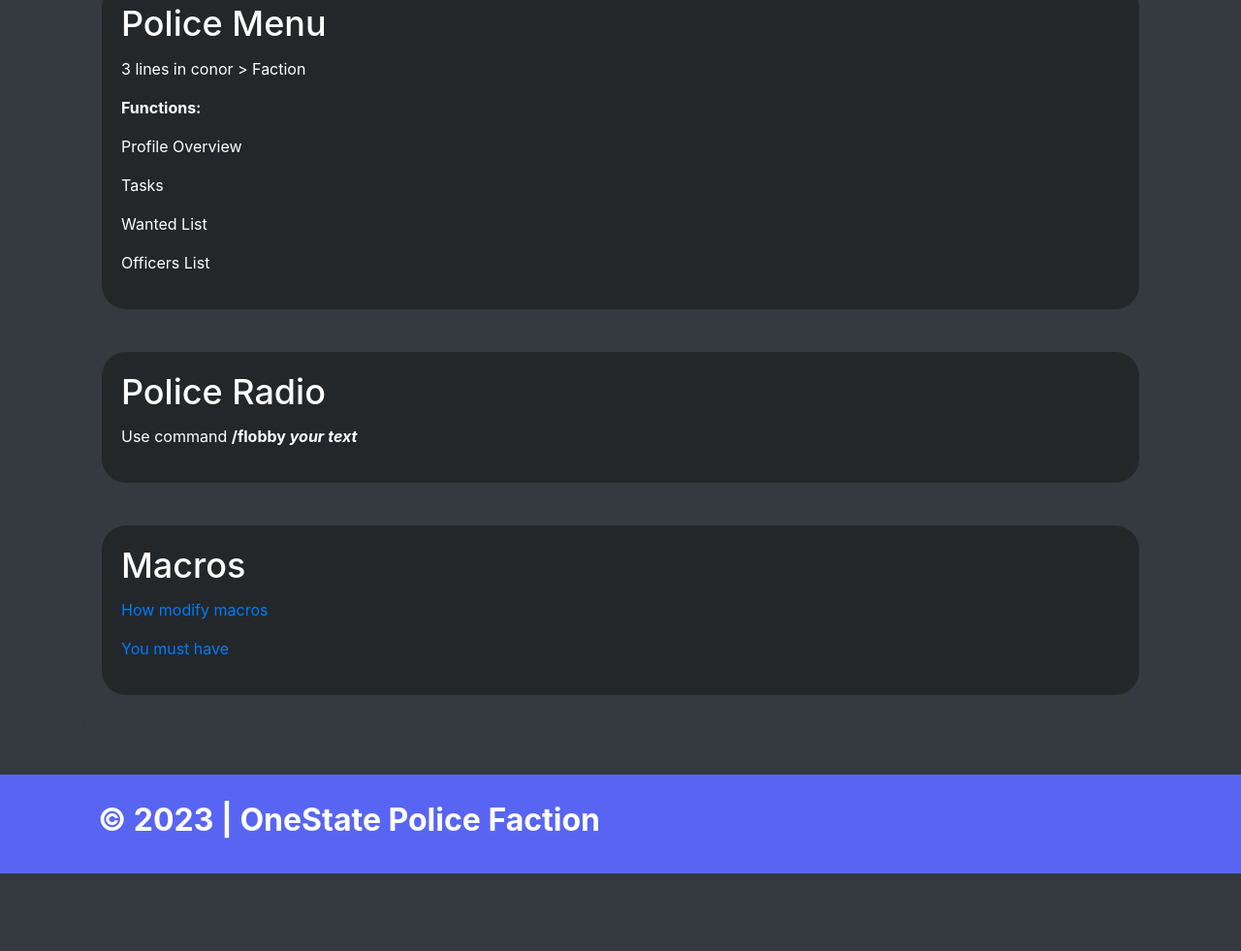
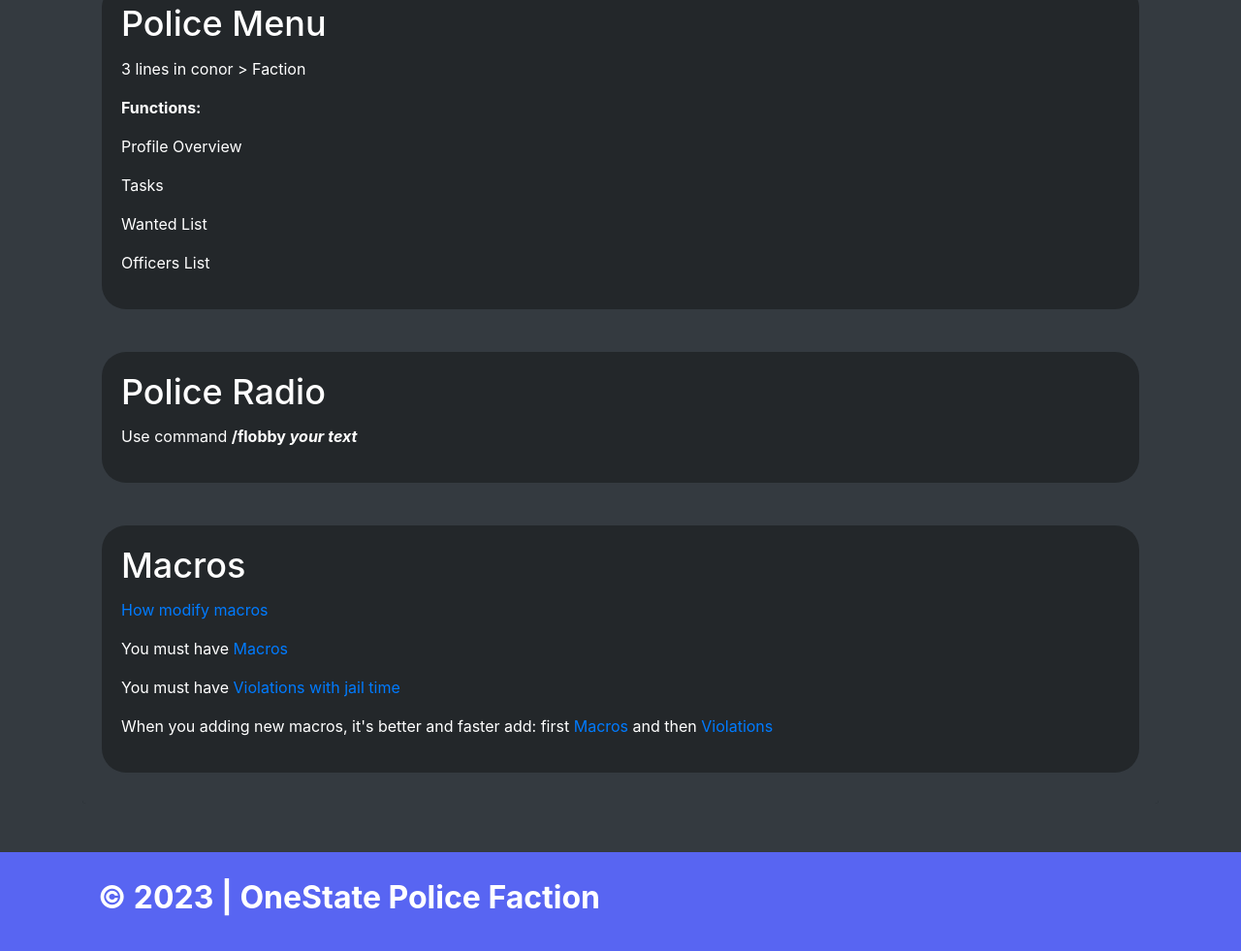
Before and after one commit to the-vida/police-web, a website: page info/index.html in a window 1280 px wide. Shown: the part 1011-1992 px from the top of the page at 97% size. Before the commit the page ends 1912 px from the top, so only its background shows below. Drawn offline with nearby package versions, Linux system fonts and the light colour scheme.

Commit message:
Update index.html

```diff
--- a/info/index.html
+++ b/info/index.html
@@ -167,7 +167,9 @@
                             <h4 class="card-title big-text">Macros</h4>
                             <!-- Version Description -->
                             <p><a href="https://onestate.fun/police/videos" target="_blank">How modify macros</a></p>
-                            <p><a href="https://onestate.fun/police/macros" target="_blank">You must have</a></p>
+                            <p>You must have <a href="https://onestate.fun/police/macros" target="_blank">Macros</a></p>
+                            <p>You must have <a href="https://onestate.fun/police/violations" target="_blank">Violations with jail time</a></p>
+                            <p>When you adding new macros, it's better and faster add: first <a href="https://onestate.fun/police/macros" target="_blank">Macros</a> and then <a href="https://onestate.fun/police/violations" target="_blank">Violations</a></p>
                             </div>
                         </div>
                     </div>
```
